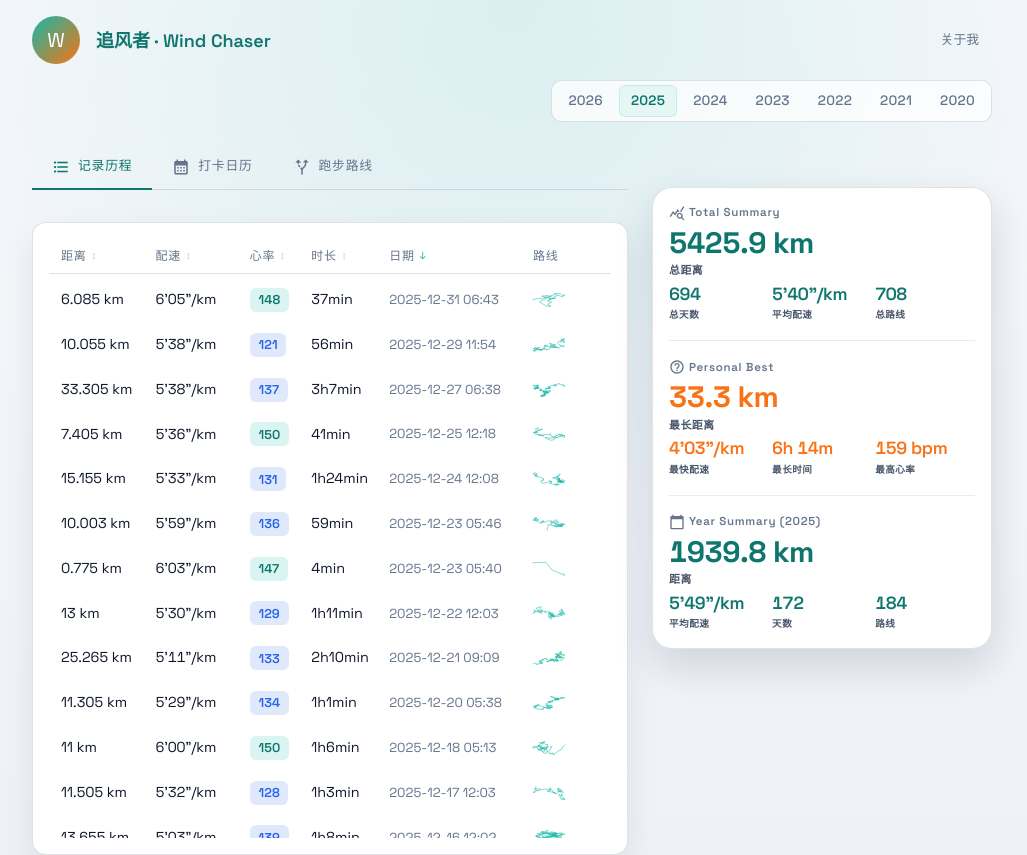
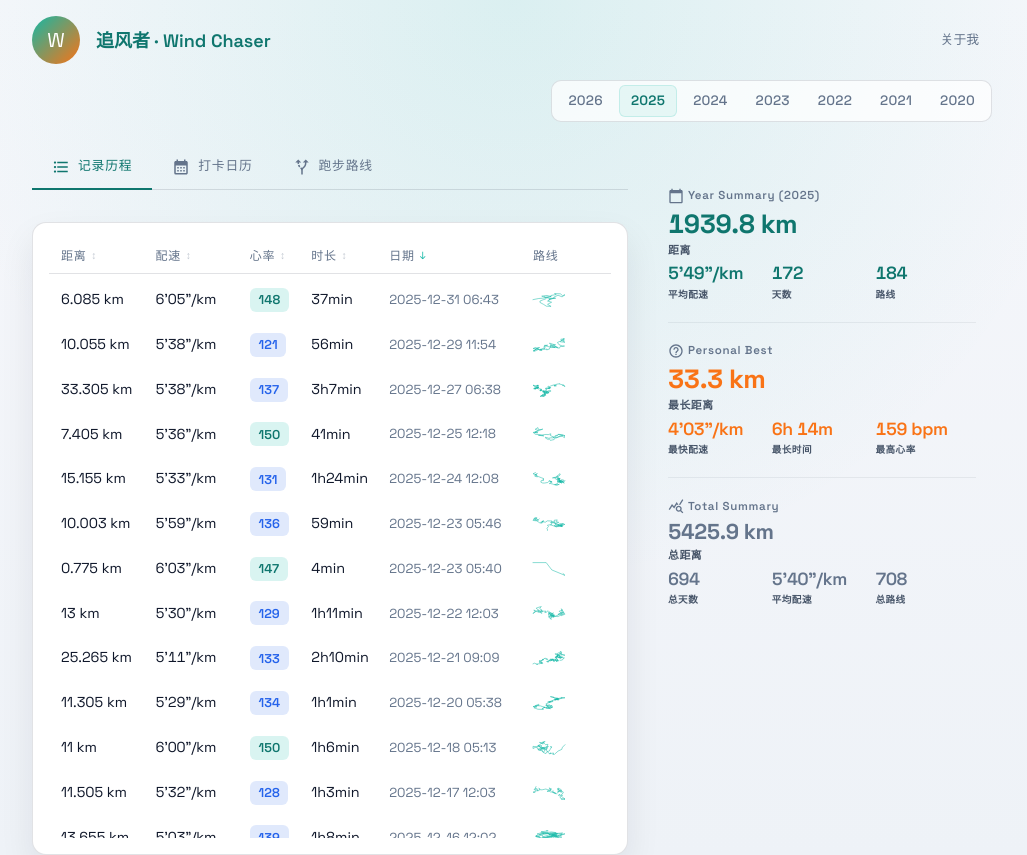
Before and after one commit to EthanALX/bio, a Next.js app in the folder frontend/: page / in a window 1280 px wide. Shown: the whole page, without its empty margins (128-1155 px from the left). Built offline with nearby package versions, Linux system fonts and the light colour scheme.

Commit message:
feat: ui

```diff
--- a/frontend/src/features/activity-dashboard/components/SummaryStats/SummaryStats.hook.ts
+++ b/frontend/src/features/activity-dashboard/components/SummaryStats/SummaryStats.hook.ts
@@ -82,9 +82,9 @@ export const useSummaryStats = ({
 
   const sections: SummarySection[] = [
     {
-      id: "total",
-      title: "Total Summary",
-      items: totalItems,
+      id: "year",
+      title: year ? `Year Summary (${year})` : "Year Summary",
+      items: yearItems,
     },
     {
       id: "personal",
@@ -93,9 +93,9 @@ export const useSummaryStats = ({
       variant: "best",
     },
     {
-      id: "year",
-      title: year ? `Year Summary (${year})` : "Year Summary",
-      items: yearItems,
+      id: "total",
+      title: "Total Summary",
+      items: totalItems,
     },
   ];
 
--- a/frontend/src/features/activity-dashboard/components/SummaryStats/SummaryStats.module.css
+++ b/frontend/src/features/activity-dashboard/components/SummaryStats/SummaryStats.module.css
@@ -5,14 +5,10 @@
 .card {
     display: flex;
     flex-direction: column;
-    gap: 1.1rem;
+    gap: 1.25rem;
     padding: var(--card-padding);
-    margin-top: 0.2rem;
-    background: var(--card-bg);
-    border: var(--card-border);
     border-radius: var(--radius-xl);
-    box-shadow: var(--shadow-popover);
-    margin-top: 2.6rem;
+    margin-top: 1.6rem;
 }
 
 .section {
@@ -22,9 +18,9 @@
 }
 
 .sectionSplit {
-    padding-top: 1.1rem;
+    padding-top: 1.2rem;
     border-top: 1px solid
-        color-mix(in srgb, var(--color-border) 75%, transparent);
+        color-mix(in srgb, var(--color-border) 50%, transparent);
 }
 
 .sectionHeader {
@@ -60,7 +56,7 @@
 }
 
 .primaryValue {
-    font-size: 1.85rem;
+    font-size: 1.65rem;
     font-weight: 700;
     color: var(--color-primary-strong);
     line-height: 1.05;
@@ -108,6 +104,16 @@
     color: var(--color-accent);
 }
 
+/* Total Summary (last section) — subdued treatment */
+.section:last-child .primaryValue {
+    font-size: 1.35rem;
+    color: var(--color-text-subtle);
+}
+
+.section:last-child .value {
+    color: var(--color-text-subtle);
+}
+
 @media (max-width: 1200px) {
     .sectionGrid {
         grid-template-columns: 1fr;
```
Also changed, not shown: 3 other files (tests, documents, lock files or other folders).
